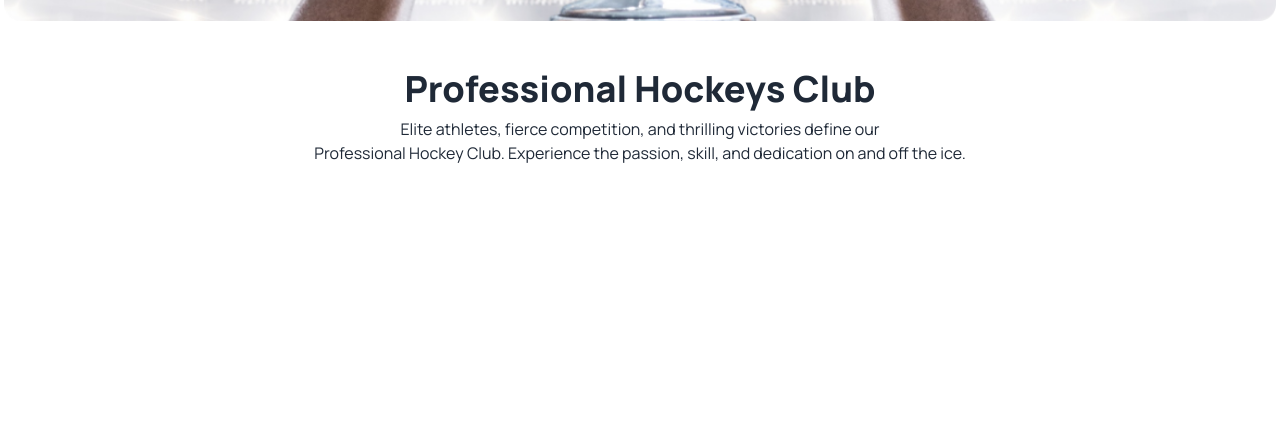
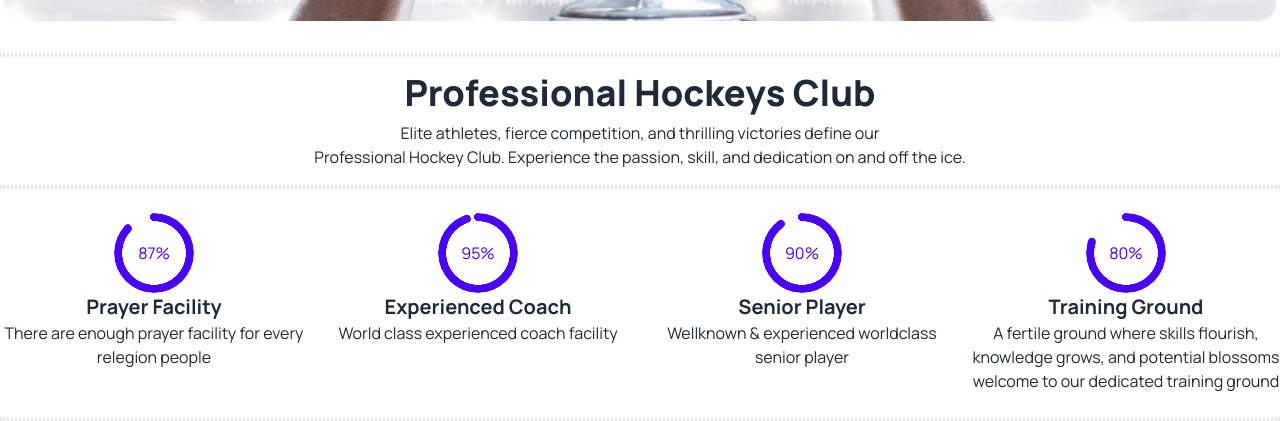
Before and after one commit to HimelMuktadir/hockey-assignment, a plain HTML site: page index.html in a window 1280 px wide. Shown: the part 677-1098 px from the top of the page. Before the commit the page ends 858 px from the top, so only its background shows below. Drawn offline with nearby package versions, Linux system fonts and the light colour scheme.

Commit message:
stat section commit

```diff
--- a/index.html
+++ b/index.html
@@ -78,13 +78,48 @@
 
     </header>
 
+    <hr class="border-dotted border-2 max-w-7xl m-auto">
 
-    <main>
+
+    <main class="max-w-7xl m-auto">
 
         <div class="text-center my-4 ">
             <h1 class="text-4xl font-extrabold">Professional Hockeys Club</h1>
             <p class="text-base font-medium mt-2">Elite athletes, fierce competition, and thrilling victories define our <br> Professional Hockey Club. Experience the passion, skill, and dedication on and off the ice.</p>
         </div>
+
+
+
+        <hr class="border-dotted border-2 max-w-7xl m-auto">
+
+
+
+        <div class="lg:flex justify-evenly gap-4 text-center my-6">
+            <div class="flex-1">
+                <div class="radial-progress text-primary" style="--value:87;" role="progressbar">87%</div>
+                <h2 class="text-xl font-bold">Prayer Facility</h2>
+                <p class="text-base">There are enough prayer facility for every relegion people</p>
+            </div>
+            <div class="flex-1">
+                <div class="radial-progress text-primary" style="--value:95;" role="progressbar">95%</div>
+                <h2 class="text-xl font-bold">Experienced Coach</h2>
+                <p class="text-base">World class experienced coach facility</p>
+            </div>
+            <div class="flex-1">
+                <div class="radial-progress text-primary" style="--value:90;" role="progressbar">90%</div>
+                <h2 class="text-xl font-bold">Senior Player</h2>
+                <p class="text-base">Wellknown & experienced worldclass senior player </p>
+            </div>
+            <div class="flex-1">
+                <div class="radial-progress text-primary" style="--value:80;" role="progressbar">80%</div>
+                <h2 class="text-xl font-bold">Training Ground</h2>
+                <p class="text-base">A fertile ground where skills flourish, knowledge grows, and potential blossoms welcome to our dedicated training ground</p>
+            </div>
+        </div>
+
+
+        <hr class="border-dotted border-2 max-w-7xl m-auto">
+
 
     </main>
 
```
